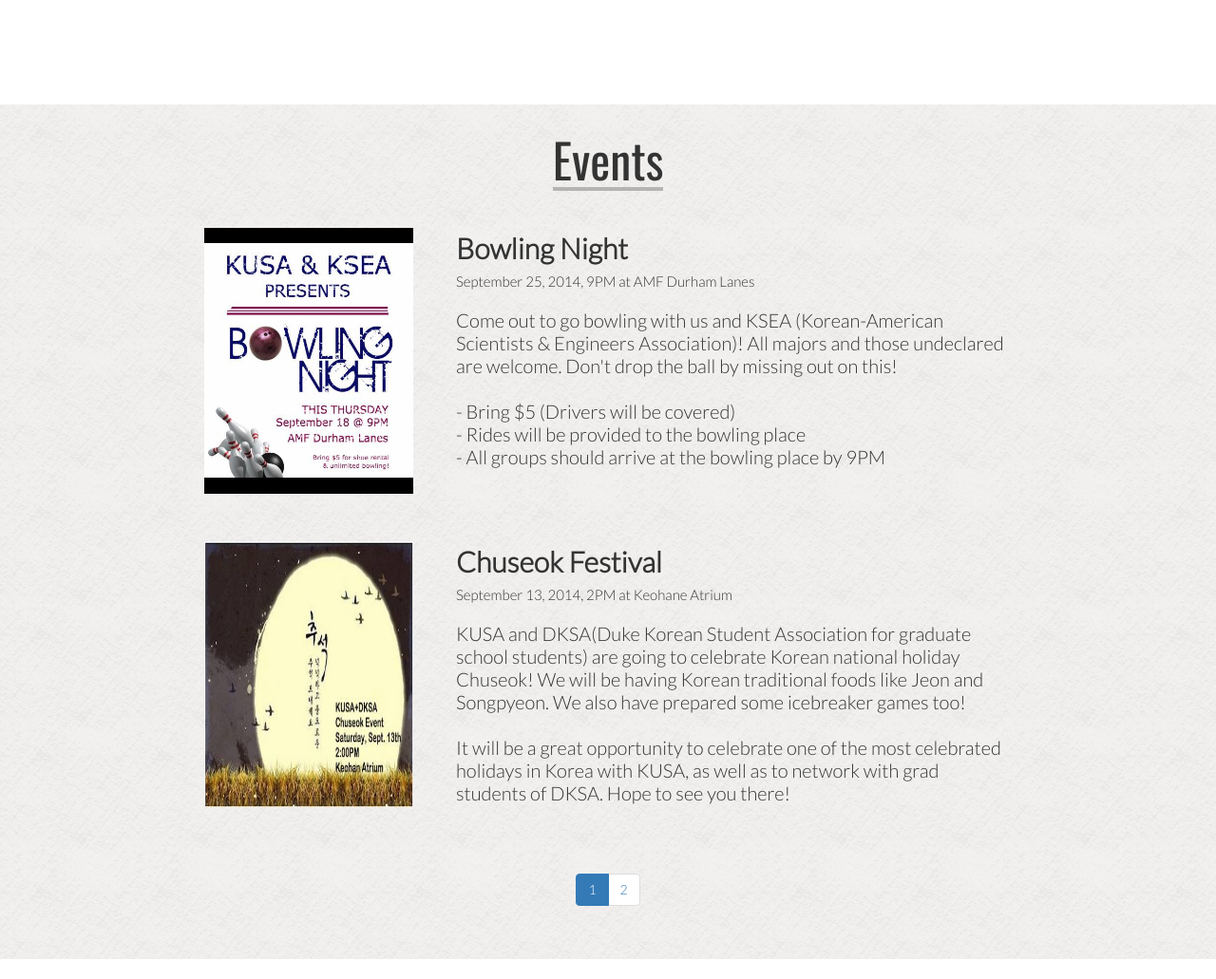
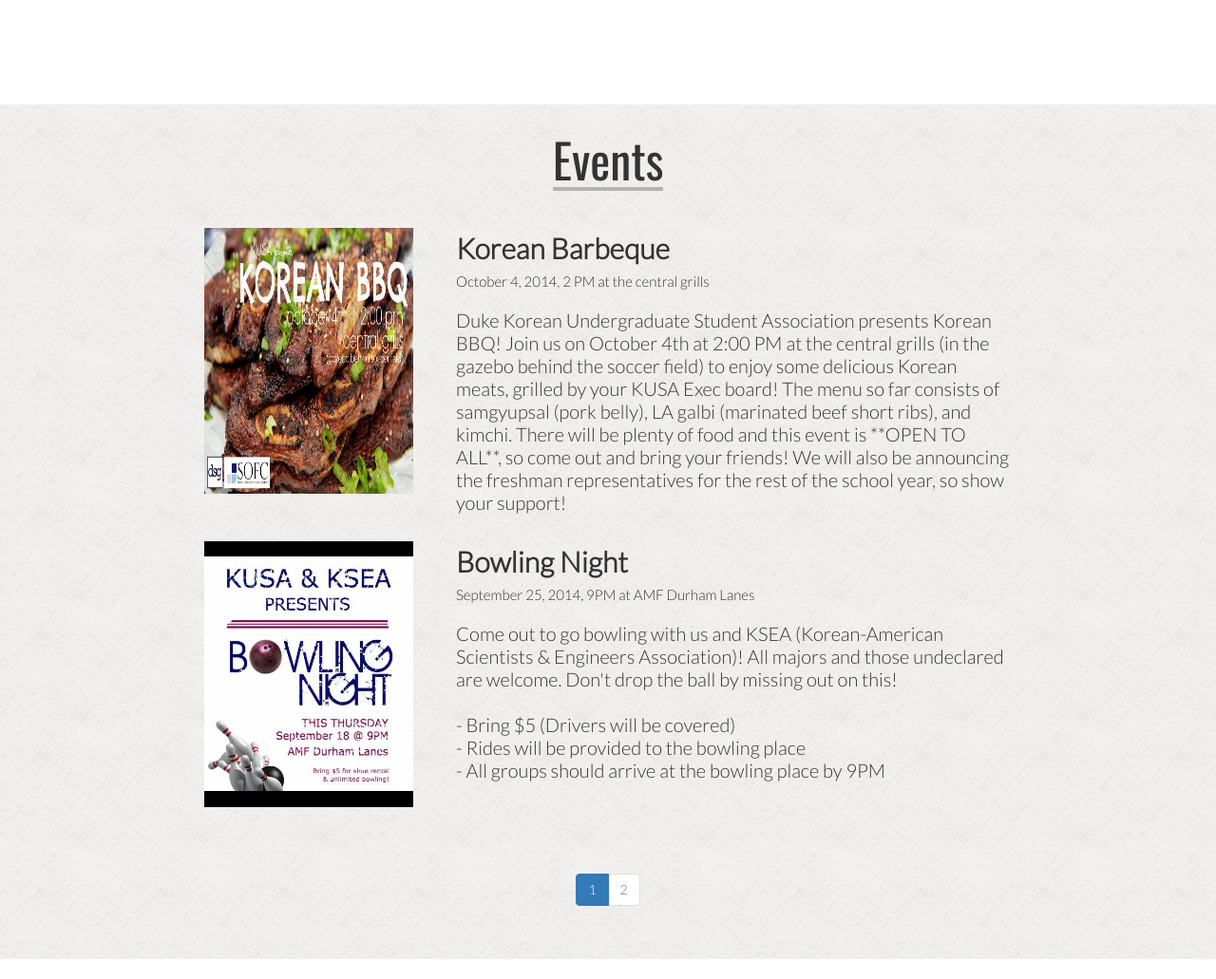
Before and after one commit to lees28/kusaweb, a Django app: page / in a window 1280 px wide. Shown: the part 1850-2881 px from the top of the page at 95% size. Run offline with Django 3.2, Linux system fonts and the light colour scheme; parts of the project's set-up code (start-up, migrations or seed data) failed here and were passed over; some libraries are stand-ins or nearby versions.

Commit message:
added bbq event

```diff
--- a/templates/events.html
+++ b/templates/events.html
@@ -7,6 +7,18 @@
 			</div>
 			<div class="section-content">
 				<table class="events-table" id="event-page-1">
+					<tr>
+						<td class="event-image">
+							<img src="{{ STATIC_URL }}images/events/bbq.jpg" >
+		    			</td>
+		    			<td class="event-desc">
+		    				<h2><strong>Korean Barbeque</strong></h2>
+		    				<h4>October 4, 2014, 2 PM at the central grills</h4>
+		    				<p>
+		    					Duke Korean Undergraduate Student Association presents Korean BBQ! Join us on October 4th at 2:00 PM at the central grills (in the gazebo behind the soccer field) to enjoy some delicious Korean meats, grilled by your KUSA Exec board! The menu so far consists of samgyupsal (pork belly), LA galbi (marinated beef short ribs), and kimchi. There will be plenty of food and this event is **OPEN TO ALL**, so come out and bring your friends! We will also be announcing the freshman representatives for the rest of the school year, so show your support!
+		    				</p>
+		    			</td>
+					</tr>
 		    		<tr>
 		    			<td class="event-image">
 							<img src="{{ STATIC_URL }}images/events/bowling.jpg" >
@@ -23,6 +35,8 @@
 		    				</p>
 		    			</td>
 		    		</tr>
+		    	</table>
+		    	<table class="events-table" id="event-page-2" style="display:none">
 		    		<tr>
 		    			<td class="event-image">
 							<img src="{{ STATIC_URL }}images/events/chuseok.jpg" >
@@ -37,8 +51,6 @@
 		    				</p>
 		    			</td>
 		    		</tr>
-		    	</table>
-		    	<table class="events-table" id="event-page-2" style="display:none">
 		    		<tr>
 		    			<td class="event-image">
 							<img src="{{ STATIC_URL }}images/events/kickoff.jpg" >
```
Also changed, not shown: KUSAapp/static/images/events/bbq.jpg (added).
